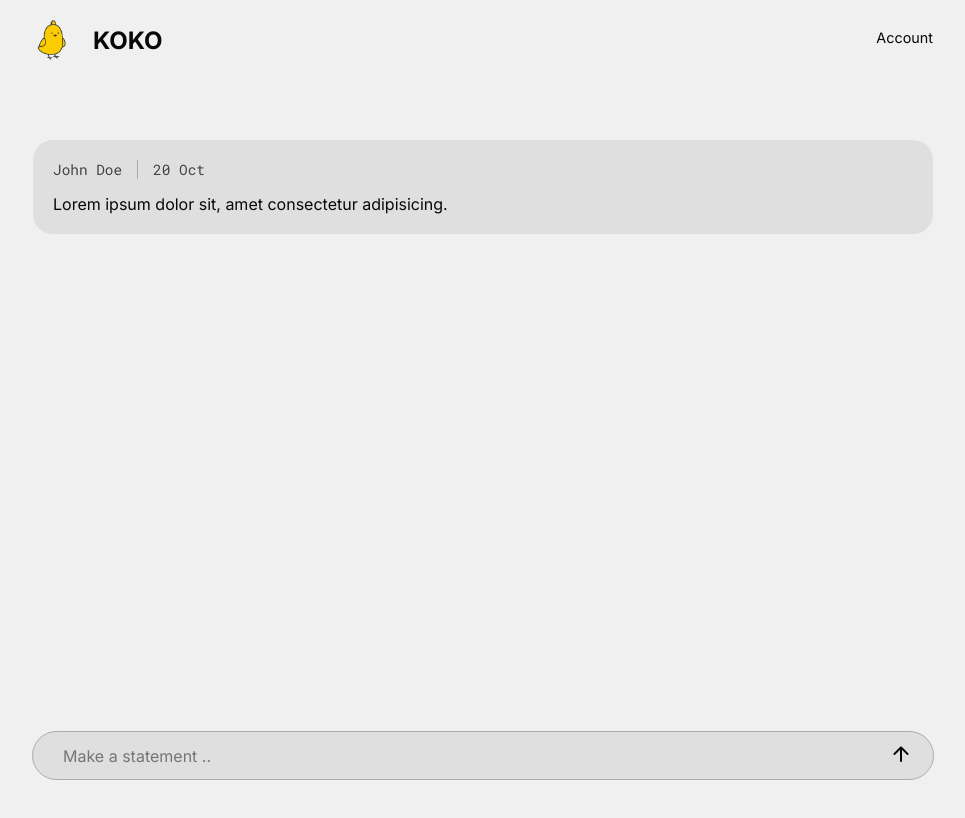
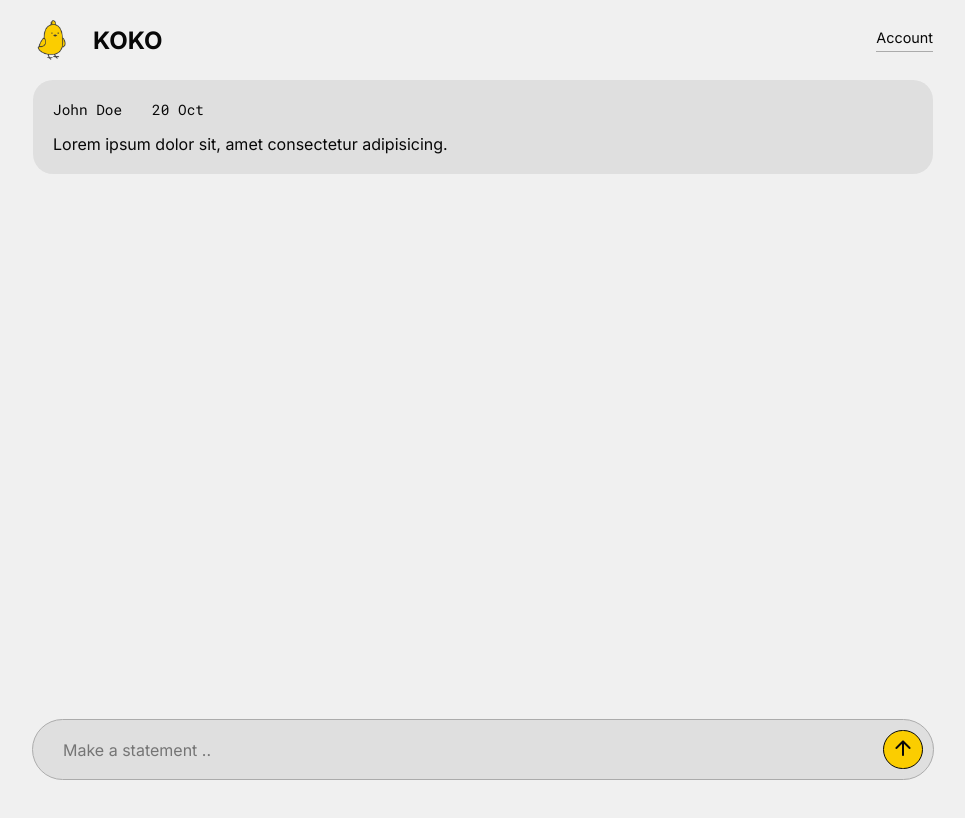
Before and after one commit to aryansnagar/pigeon, a plain HTML site: page index.html in a window 1280 px wide. Shown: the whole page, without its empty margins (157-1122 px from the left). Drawn offline with nearby package versions, Linux system fonts and the light colour scheme.

Commit message:
202410241648

```diff
--- a/index.html
+++ b/index.html
@@ -8,6 +8,7 @@
     <link rel="stylesheet" href="https://fonts.googleapis.com/css2?family=Inter:wght@400;700&family=Roboto+Mono:wght@400;700&display=swap">
     <link rel="stylesheet" href="https://fonts.googleapis.com/css2?family=Material+Symbols+Rounded:opsz,wght,FILL,GRAD@20..48,100..700,0..1,-50..200" />
     <link rel="stylesheet" href="stylesheets/index.css">
+    <link rel="stylesheet" href="stylesheets/style.css">
     <script defer src="logic/index.js"></script>
     <title>Koko - Text Broadcast Application</title>
     <meta name="description" content="A text broadcast social media platform to share your thoughts and opinions.">
--- a/stylesheets/account.css
+++ b/stylesheets/account.css
@@ -1,104 +1,5 @@
-:root {
-    --body-background: #f0f0f0;
-    --border-lines: #ababab;
-    --shade: #eaeaea;
-    --text-color: #080808;
-    --paperwhite: #424242;
-    --accent: #2b2c15;
-}
-::-webkit-scrollbar {
-    width: 5px;
-}
-::-webkit-scrollbar-thumb {
-    background-color: var(--border-lines);
-    border-radius: 5px;
-}
-::-webkit-scrollbar-track {
-    background: transparent;
-}
-* {
-    margin: 0;
-    padding: 0;
-    font-family: 'Inter', sans-serif;
-    color: var(--text-color);
-}
-html {
-    scroll-behavior: smooth;
-}
-body {
-    background-color: var(--body-background);
-}
-header {
-    position: fixed;
-    top: 0px;
-    width: 100%;
-    height: fit-content;
-    display: flex;
-    align-items: center;
-    justify-content: center;
-}
-header nav {
-    margin: 0px auto;
-    padding: 20px 0px;
-    width: calc(95% - 0px);
-    max-width: calc(900px - 0px);
-    height: fit-content;
-    display: flex;
-    align-items: center;
-    justify-content: space-between;
-    /* border-bottom: 1px solid var(--border-lines);
-    border-right: 1px solid var(--border-lines);
-    border-left: 1px solid var(--border-lines); */
-    background-color: var(--body-background);
-    color: var(--text-color);
-}
-header div {
-    width: fit-content;
-    height: fit-content;
-    display: flex;
-    align-items: center;
-    justify-content: center;
-}
-header div img {
-    margin: 0px 20px 0px 0px;
-    width: 40px;
-    height: 40px;
-    object-fit: cover;
-    border-radius: 30px;
-}
-header div h1 {
-    font-size: 1.5rem;
-    font-weight: 600;
-    color: var(--accent);
-}
-header nav button {
-    margin: 0px;
-    padding: 0px 0px 5px 0px;
-    width: fit-content;
-    height: fit-content;
-    border: none;
-    border-bottom: 1px solid var(--border-lines);
-    cursor: pointer;
-    font-size: 0.9rem;
-    font-weight: 500;
-    background-color: transparent;
-    color: var(--text-color);
-}
-header nav button:hover {
-    color: var(--accent);
-    border-bottom: 1px solid var(--accent);
-    transition: 0.3s;
-}
-
-
-
-
-
-
-
 form {
     margin: 80px auto 80px;
-    padding: 0px 0px 0px 0px;
     width: fit-content;
     height: fit-content;
     display: flex;
@@ -106,52 +7,56 @@ form {
     align-items: start;
     justify-content: start;
     background-color: var(--body-background);
-    min-height: 100vh;
-    border: 1px solid var(--border-lines);
-    border-radius: 20px;
+    border: 1px solid var(--border-and-shade);
+    border-radius: 10px;
 }
+
 form label {
     margin: 20px 0px 20px 20px;
     padding: 0px;
     width: fit-content;
     height: fit-content;
 }
+
 form textarea {
     margin: 0px;
     padding: 20px 20px 0px 20px;
-    width: calc(70vw - 43px);
+    width: calc(95vw - 40px);
+    width: calc(900px - 40px);
     height: fit-content;
     outline: none;
     border: none;
     resize: none;
     font-size: 1rem;
-    font-weight: 400;
-    background-color: var(--shade);
+    background-color: var(--paper-white);
     color: var(--text-color);
-    border-top: 1px solid var(--border-lines);
-    border-bottom: 1px solid var(--border-lines);
-    /* box-sizing: border-box; */
 }
+
 form div {
-    margin: 20px 0px 0px 20px;
+    margin: 20px 0px 20px 20px;
     width: fit-content;
     height: fit-content;
-    background-color: red;
 }
+
 form button {
     margin: 0px 10px 0px 0px;
     padding: 10px 20px;
     border: none;
     border-radius: 50px;
-    border: 1px solid var(--border-lines);
+    border: 1px solid var(--border-and-shade);
     cursor: pointer;
     font-size: 0.9rem;
-    font-weight: 400;
-    color: var(--paperwhite);
+    color: var(--text-color);
 }
+
 #edit_button {
-    background-color: #ffd7d7;
+    background-color: #dbd7ff;
 }
+
 #save_button {
     background-color: #daffd7;
 }
+
+#logout_button {
+    background-color: #ffd7d7;
+}
--- a/stylesheets/index.css
+++ b/stylesheets/index.css
@@ -1,114 +1,17 @@
-:root {
-    --body-background: #f0f0f0;
-    --border-lines: #ababab;
-    --shade: #dfdfdf;
-    --text-color: #080808;
-    --paperwhite: #424242;
-    --accent: #2b2c15;
-}
-
-::-webkit-scrollbar {
-    width: 5px;
-}
-
-::-webkit-scrollbar-thumb {
-    background-color: var(--border-lines);
-    border-radius: 5px;
-}
-
-::-webkit-scrollbar-track {
-    background: transparent;
-}
-
-* {
-    margin: 0;
-    padding: 0;
-    font-family: 'Inter', sans-serif;
-    color: var(--text-color);
-}
-
-html {
-    scroll-behavior: smooth;
-}
-
-body {
-    background-color: var(--body-background);
-}
-
-header {
-    margin: 20px auto 50px;
-    width: 100%;
-    height: fit-content;
-    display: flex;
-    align-items: center;
-    justify-content: center;
-}
-
-header nav {
-    margin: 0px auto;
-    width: calc(95% - 0px);
-    max-width: calc(900px - 0px);
-    height: fit-content;
-    display: flex;
-    align-items: center;
-    justify-content: space-between;
-}
-
-header div {
-    width: fit-content;
-    height: fit-content;
-    display: flex;
-    align-items: center;
-    justify-content: start;
-}
-
-header div img {
-    margin: 0px 20px 0px 0px;
-    width: 40px;
-    height: 40px;
-    object-fit: cover;
-}
-
-header div h1 {
-    font-size: 1.5rem;
-    font-weight: 600;
-}
-
-header nav button {
-    margin: 0px;
-    padding: 0px 0px 5px 0px;
-    width: fit-content;
-    height: fit-content;
-    border: none;
-    border-bottom: 1px solid var(--border-and-shade);
-    cursor: pointer;
-    font-size: 0.9rem;
-    font-weight: 500;
-    background-color: transparent;
-    color: var(--text-color);
-}
-
-header nav button:hover {
-    border-bottom: 1px solid var(--text-color);
-    transition: 0.3s;
-}
 #parent-content-box {
     margin: 80px auto 0px;
     width: calc(95% - 0px);
     max-width: calc(900px - 0px);
     height: fit-content;
     min-height: 100vh;
-    /* border-left: 1px solid var(--border-lines);
-    border-right: 1px solid var(--border-lines); */
 }
 
 #content-box {
     padding: 20px 20px;
     width: calc(100% - 40px);
     height: fit-content;
-    background-color: var(--shade);
     border-radius: 20px;
-    /* border-bottom: 1px solid var(--border-lines); */
+    background-color: var(--paper-white);
 }
 
 #content-box-spanholder {
@@ -120,7 +23,6 @@ header nav button:hover {
 }
 
 #content-box-spanholder span {
-    color: var(--paperwhite);
     font-size: 0.9rem;
     font-weight: 400;
     font-family: "Roboto Mono";
@@ -128,7 +30,6 @@ header nav button:hover {
 
 #content-box-spanholder-name {
     padding: 0px 15px 0px 0px;
-    border-right: 1px solid var(--border-lines);
 }
 
 #content-box-spanholder-date {
@@ -145,22 +46,23 @@ header nav button:hover {
 #parent-input-wrapper {
     position: fixed;
     bottom: 0px;
+    right: 0px;
     width: 100%;
     height: fit-content;
 }
 
 #input-wrapper {
     margin: 0px auto 20px;
-    padding: 10px 20px 10px 30px;
-    width: calc(100% - 50px);
-    max-width: calc(900px - 50px);
+    padding: 10px 10px 10px 30px;
+    width: calc(100% - 40px);
+    max-width: calc(900px - 40px);
     height: fit-content;
     display: flex;
     align-items: center;
     justify-content: space-between;
-    border-radius: 100px;
-    border: 1px solid var(--border-lines);
-    background-color: var(--shade);
+    border-radius: 50px;
+    border: 1px solid var(--border-and-shade);
+    background-color: var(--paper-white);
 }
 
 #input-wrapper input {
@@ -174,12 +76,14 @@ header nav button:hover {
 }
 
 #input-wrapper button {
-    margin: 0px;
-    padding: 0px;
+    padding: 5px 7px;
     width: fit-content;
     height: fit-content;
     border: none;
     cursor: pointer;
     background-color: transparent;
+    background-color: var(--accent);
     color: var(--text-color);
+    border-radius: 30px;
+    border: 1px solid var(--text-color);
 }
--- a/stylesheets/signin.css
+++ b/stylesheets/signin.css
@@ -1,100 +1,5 @@
-:root {
-    --body-background: #f0f0f0;
-    --border-and-shade: #ababab;
-    --paper-white: #dfdfdf;
-    --text-color: #080808;
-    --accent: #fbcd00;
-}
-
-::-webkit-scrollbar {
-    width: 5px;
-}
-
-::-webkit-scrollbar-thumb {
-    background-color: var(--border-and-shade);
-    border-radius: 5px;
-}
-
-::-webkit-scrollbar-track {
-    background: transparent;
-}
-
-* {
-    margin: 0;
-    padding: 0;
-    font-family: 'Inter', sans-serif;
-    font-weight: 400;
-    color: var(--text-color);
-}
-
-html {
-    scroll-behavior: smooth;
-}
-
-body {
-    background-color: var(--body-background);
-}
-
-header {
-    margin: 20px auto 50px;
-    width: 100%;
-    height: fit-content;
-    display: flex;
-    align-items: center;
-    justify-content: center;
-}
-
-header nav {
-    margin: 0px auto;
-    width: calc(95% - 0px);
-    max-width: calc(900px - 0px);
-    height: fit-content;
-    display: flex;
-    align-items: center;
-    justify-content: space-between;
-}
-
-header div {
-    width: fit-content;
-    height: fit-content;
-    display: flex;
-    align-items: center;
-    justify-content: start;
-}
-
-header div img {
-    margin: 0px 20px 0px 0px;
-    width: 40px;
-    height: 40px;
-    object-fit: cover;
-}
-
-header div h1 {
-    font-size: 1.5rem;
-    font-weight: 600;
-}
-
-header nav button {
-    margin: 0px;
-    padding: 0px 0px 5px 0px;
-    width: fit-content;
-    height: fit-content;
-    border: none;
-    border-bottom: 1px solid var(--border-and-shade);
-    cursor: pointer;
-    font-size: 0.9rem;
-    font-weight: 500;
-    background-color: transparent;
-    color: var(--text-color);
-}
-
-header nav button:hover {
-    border-bottom: 1px solid var(--text-color);
-    transition: 0.3s;
-}
-
 form {
-    margin: 0px auto;
+    margin: 80px auto 0px;
     width: calc(95% - 0px);
     max-width: calc(900px - 0px);
     height: fit-content;
--- /dev/null
+++ b/stylesheets/style.css
@@ -0,0 +1,99 @@
+:root {
+    --body-background: #f0f0f0;
+    --border-and-shade: #ababab;
+    --paper-white: #dfdfdf;
+    --text-color: #080808;
+    --accent: #fbcd00;
+}
+
+::-webkit-scrollbar {
+    width: 5px;
+}
+
+::-webkit-scrollbar-thumb {
+    background-color: var(--border-and-shade);
+    border-radius: 5px;
+}
+
+::-webkit-scrollbar-track {
+    background: transparent;
+}
+
+* {
+    margin: 0;
+    padding: 0;
+    font-family: 'Inter', sans-serif;
+    font-weight: 400;
+    color: var(--text-color);
+}
+
+html {
+    scroll-behavior: smooth;
+}
+
+body {
+    background-color: var(--body-background);
+}
+
+header {
+    position: fixed;
+    top: 0px;
+    right: 0px;
+    margin: 0px auto;
+    width: 100%;
+    height: fit-content;
+    display: flex;
+    align-items: center;
+    justify-content: center;
+    background-color: var(--body-background);
+    /* background-color: blue; */
+}
+
+header nav {
+    margin: 20px auto;
+    width: calc(95% - 0px);
+    max-width: calc(900px - 0px);
+    height: fit-content;
+    display: flex;
+    align-items: center;
+    justify-content: space-between;
+    /* background-color: red; */
+}
+
+header div {
+    width: fit-content;
+    height: fit-content;
+    display: flex;
+    align-items: center;
+    justify-content: start;
+    /* background-color: green; */
+}
+
+header div img {
+    margin: 0px 20px 0px 0px;
+    width: 40px;
+    height: 40px;
+    object-fit: cover;
+}
+
+header div h1 {
+    font-size: 1.5rem;
+    font-weight: 600;
+}
+
+header nav button {
+    padding: 0px 0px 5px 0px;
+    width: fit-content;
+    height: fit-content;
+    border: none;
+    border-bottom: 1px solid var(--border-and-shade);
+    cursor: pointer;
+    font-size: 0.9rem;
+    background-color: transparent;
+    color: var(--text-color);
+}
+
+header nav button:hover {
+    border-bottom: 1px solid var(--text-color);
+    transition: 0.3s;
+}
```
Also changed, not shown: account.html (+1 -0 lines), signin.html (+1 -0 lines), signup.html (+1 -0 lines).
